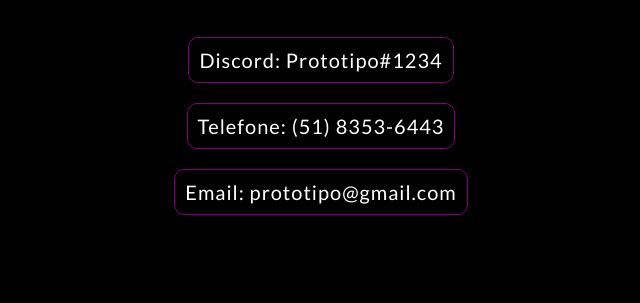
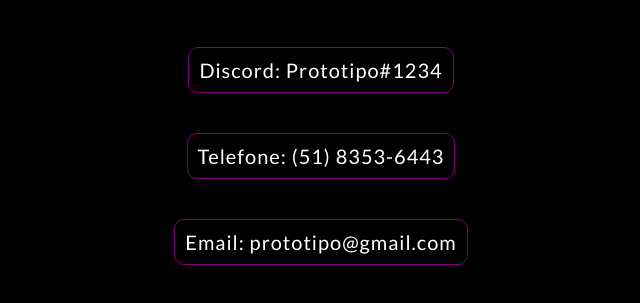
Before and after one commit to lukky0408/Conselho, a plain HTML site: page html/ajuda.html in a window 1280 px wide. Shown: the part 163-466 px from the top of the page, without its empty margins (319-959 px from the left). Drawn offline with Linux system fonts and the light colour scheme.

Commit message:
nova versão

```diff
--- a/html/ajuda.html
+++ b/html/ajuda.html
@@ -14,9 +14,9 @@
         </div>
         <div class="contatos">
             <ul class="tipos-contatos">
-                <li id="Discord">Discord: Prototipo#1234</li>
-                <li id="Telefone">Telefone: (51) 8353-6443 </li>
-                <li id="Email">Email: prototipo@gmail.com </li>
+                <li class="contato" id="Discord">Discord: Prototipo#1234</li>
+                <li class="contato" id="Telefone">Telefone: (51) 8353-6443 </li>
+                <li class="contato" id="Email">Email: prototipo@gmail.com </li>
             </ul>
         </div>
     </main>
--- a/styles/ajuda.css
+++ b/styles/ajuda.css
@@ -38,26 +38,22 @@
     flex-direction: column;
     letter-spacing: 0.1rem;
     gap: 20px;
+
 }
 
 
-#Discord {
+.contato {
     border: 1px solid;
     border-color: purple;
     padding: 10px;
     border-radius: 10px;
+    margin: 10px;
 }
 
-#Telefone {
-    border: 1px solid;
-    border-color: purple;
-    padding: 10px;
-    border-radius: 10px;
+.contatos li:hover {
+    transform: translateX(-10px) translateY(-10px);
 }
 
-#Email {
-    border: 1px solid;
-    border-color: purple;
-    padding: 10px;
-    border-radius: 10px;
+.contatos li {
+    transition: 1s;
 }
```
